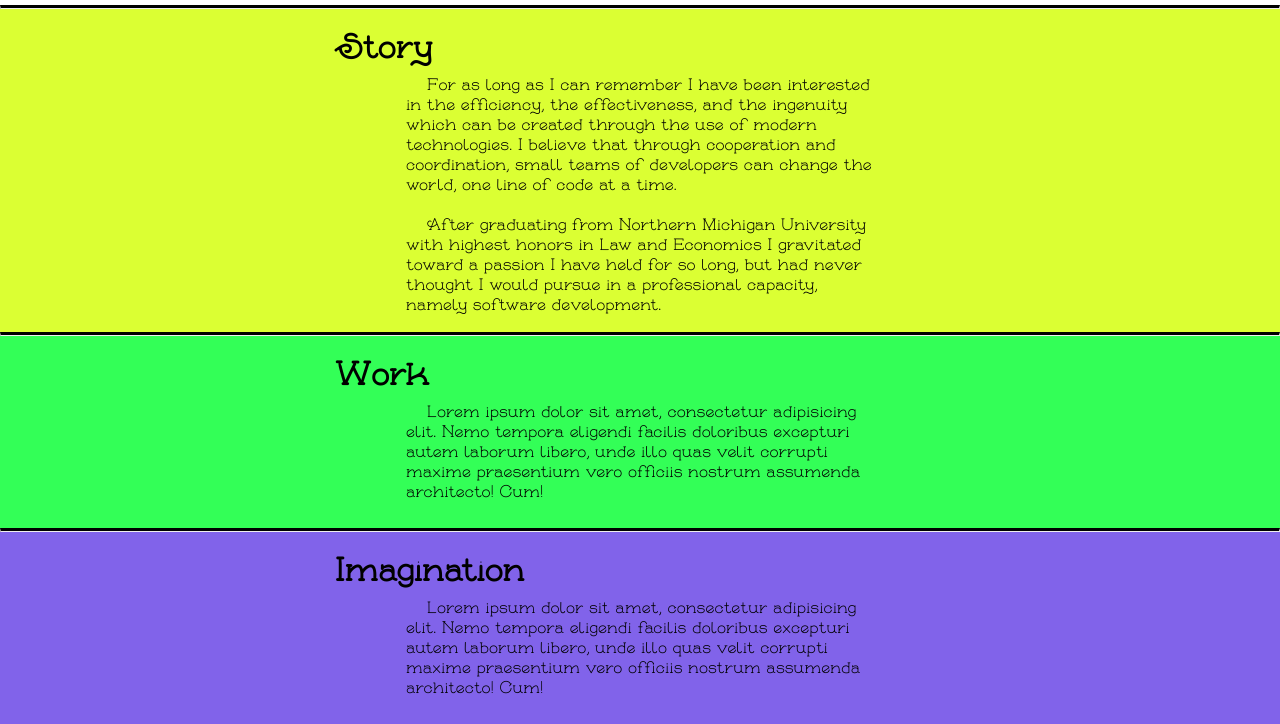
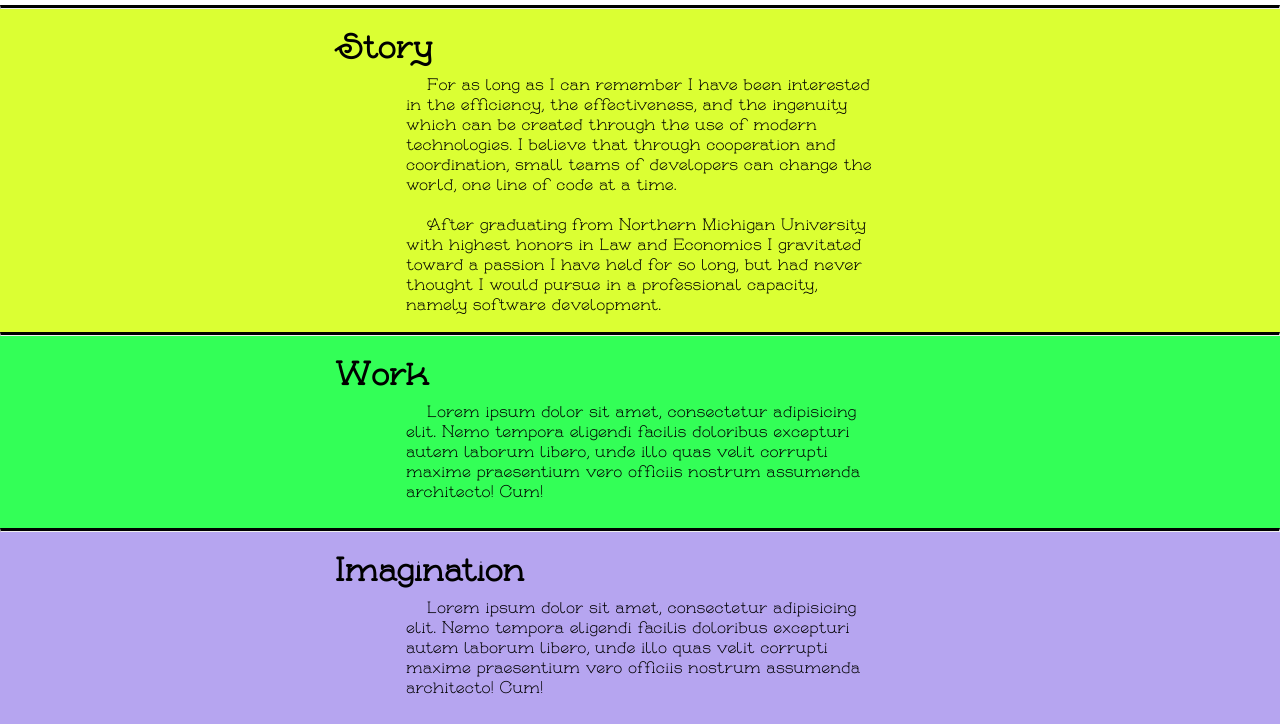
Before and after one commit to nikthequik/nikthequik, a plain HTML site: page index.html in a window 1280 px wide. Shown: the part 107-831 px from the top of the page. Drawn offline with nearby package versions, Linux system fonts and the light colour scheme.

Commit message:
-lighter purple so text is easier to read

```diff
--- a/css/main.css
+++ b/css/main.css
@@ -158,7 +158,7 @@ h1 {
 #imagination {
 	min-height: 10em;
 	padding: 1em;
-	background-color: #8163EA;
+	background-color: #B6A5F0;
 	overflow: auto;
 }
 
```
